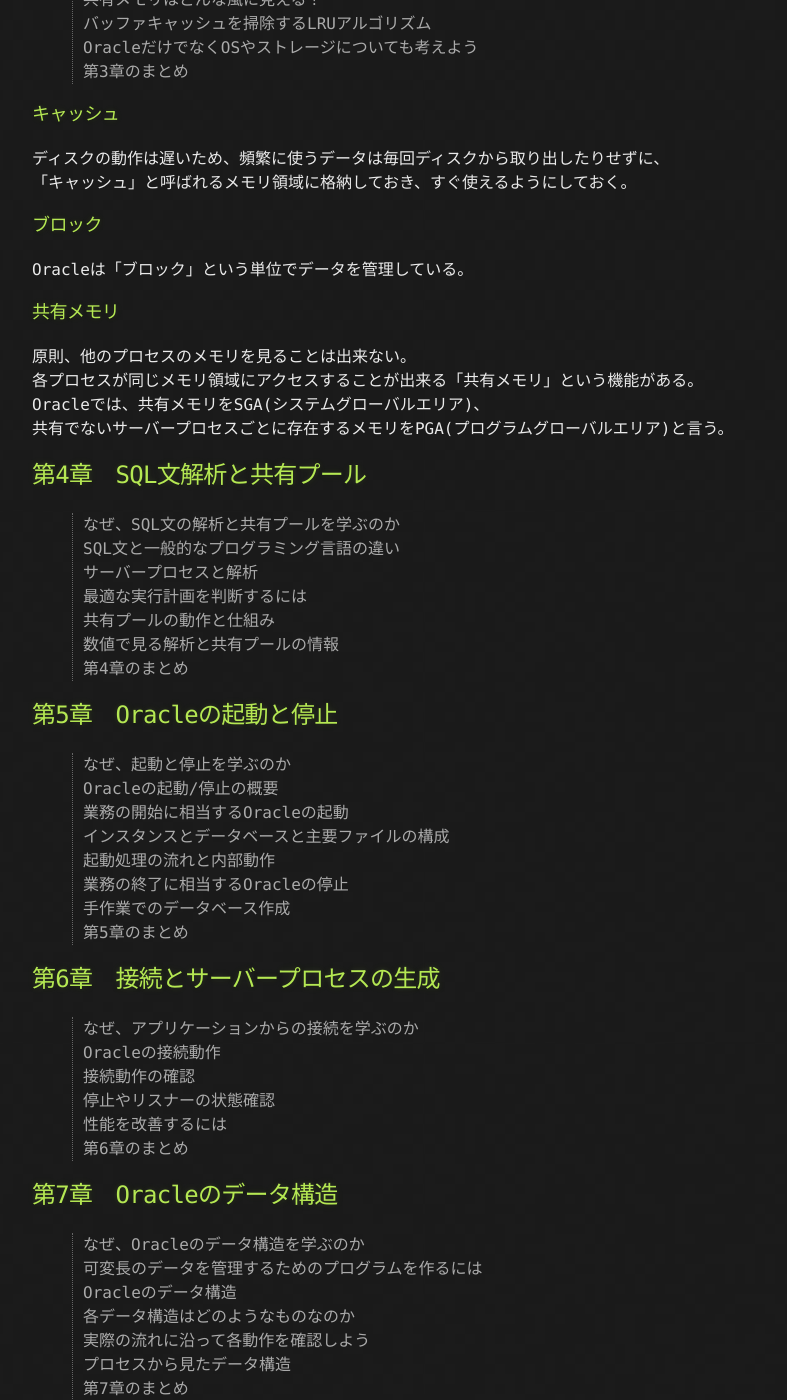
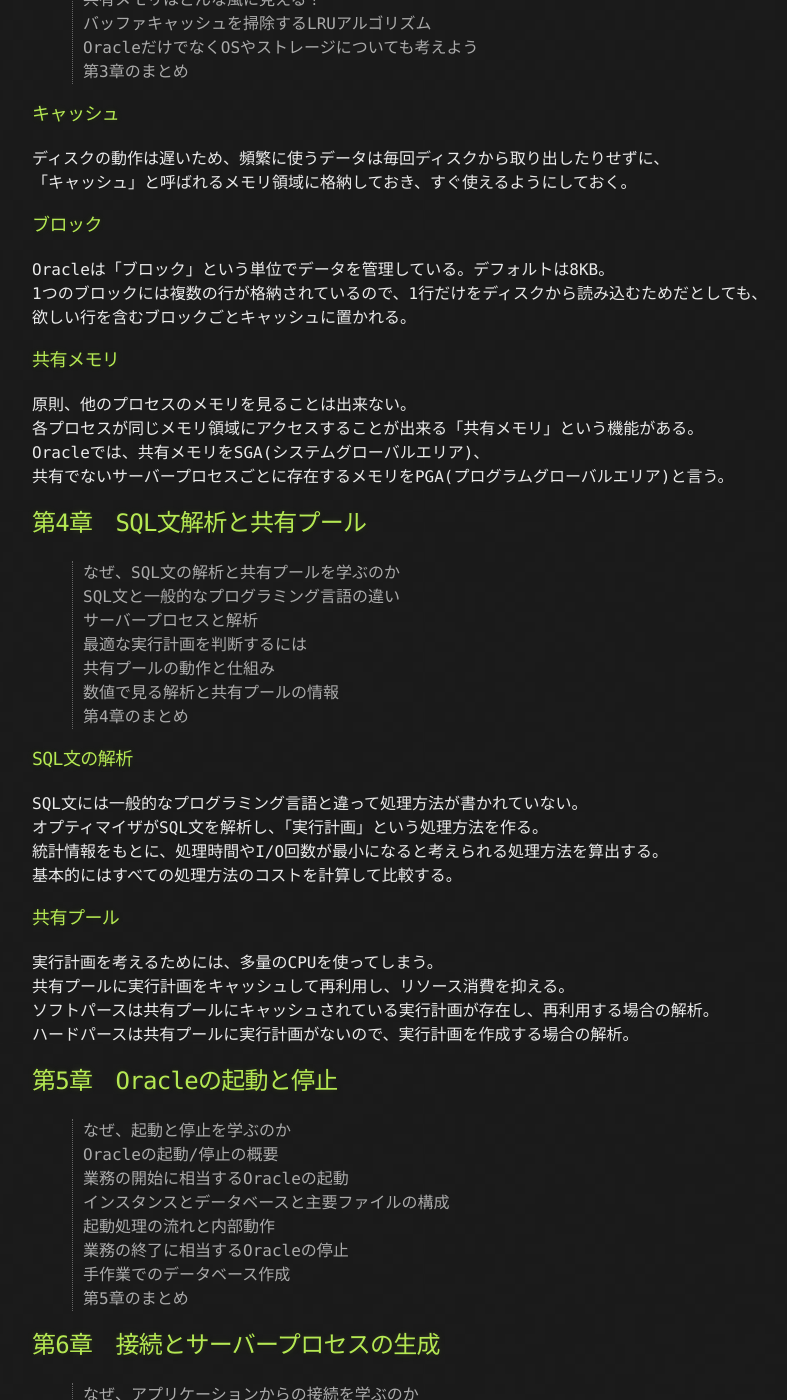
Before and after one commit to Mahiingan/Mahiingan.github.io, a Jekyll site: the page built from docs/readinglog/picture_by_look_at_understand_oracle_mechanism.md, in a window 1280 px wide and 1400 px high, scrolled down 1617 px. Shown: the whole window, without its empty margins (108-895 px from the left). Built offline with Jekyll 4.4.1, drawn with Linux system fonts in a browser that asks for light colours; our own code applies the rules of GitHub Pages for plain Markdown files.

Commit message:
Update picture_by_look_at_understand_oracle_mechanism.md

```diff
--- a/docs/readinglog/picture_by_look_at_understand_oracle_mechanism.md
+++ b/docs/readinglog/picture_by_look_at_understand_oracle_mechanism.md
@@ -66,14 +66,15 @@ SQL文の結果をできるだけ速く返すように仕事をする。(顧客
 「キャッシュ」と呼ばれるメモリ領域に格納しておき、すぐ使えるようにしておく。
 
 ### ブロック
-Oracleは「ブロック」という単位でデータを管理している。
+Oracleは「ブロック」という単位でデータを管理している。デフォルトは8KB。
+1つのブロックには複数の行が格納されているので、1行だけをディスクから読み込むためだとしても、
+欲しい行を含むブロックごとキャッシュに置かれる。
 
 ### 共有メモリ
 原則、他のプロセスのメモリを見ることは出来ない。
 各プロセスが同じメモリ領域にアクセスすることが出来る「共有メモリ」という機能がある。
 Oracleでは、共有メモリをSGA(システムグローバルエリア)、
 共有でないサーバープロセスごとに存在するメモリをPGA(プログラムグローバルエリア)と言う。
-
 
 ## 第4章　SQL文解析と共有プール
 > なぜ、SQL文の解析と共有プールを学ぶのか
@@ -83,6 +84,18 @@ Oracleでは、共有メモリをSGA(システムグローバルエリア)、
 > 共有プールの動作と仕組み
 > 数値で見る解析と共有プールの情報
 > 第4章のまとめ
+
+### SQL文の解析
+SQL文には一般的なプログラミング言語と違って処理方法が書かれていない。
+オプティマイザがSQL文を解析し、「実行計画」という処理方法を作る。
+統計情報をもとに、処理時間やI/O回数が最小になると考えられる処理方法を算出する。
+基本的にはすべての処理方法のコストを計算して比較する。
+
+### 共有プール
+実行計画を考えるためには、多量のCPUを使ってしまう。
+共有プールに実行計画をキャッシュして再利用し、リソース消費を抑える。
+ソフトパースは共有プールにキャッシュされている実行計画が存在し、再利用する場合の解析。
+ハードパースは共有プールに実行計画がないので、実行計画を作成する場合の解析。
 
 ## 第5章　Oracleの起動と停止
 > なぜ、起動と停止を学ぶのか
```
